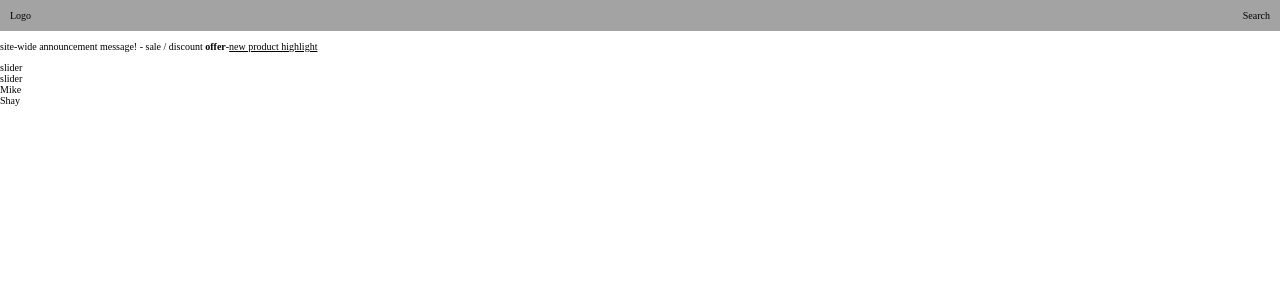
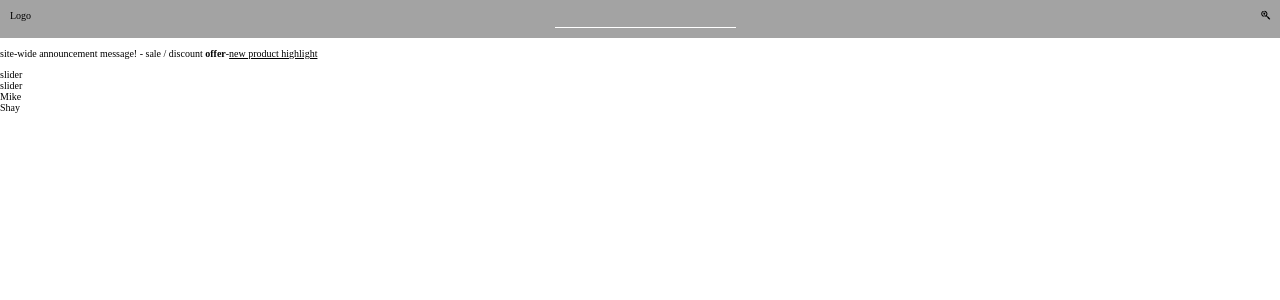
Before and after one commit to furtive-falcons/catwalk-website-react, a React app: page / in a window 1280 px wide. Shown: the top 300 px of the page. Built offline with nearby package versions, Linux system fonts and the light colour scheme.

Commit message:
add test, input, basic css to Search component

```diff
--- a/client/components/Details/components/Header/components/Search/index.js
+++ b/client/components/Details/components/Header/components/Search/index.js
@@ -1,10 +1,12 @@
 import React from 'react'
+import SearchStyles from './styles'
 
 const Search = () => {
     return (
-        <div>
-            Search
-        </div>
+        <>
+        <SearchStyles data-test="component-search" />
+        <i className="fab fa-searchengin"></i>
+        </>
     )
 }
 
--- /dev/null
+++ b/client/components/Details/components/Header/components/Search/styles.js
@@ -0,0 +1,10 @@
+import styled from 'styled-components';
+
+const SearchStyles = styled.input`
+        background-color: transparent;
+        border: none;
+        border-bottom: 1px solid white;
+        outline: none;
+`;
+
+export default SearchStyles;
--- a/package.json
+++ b/package.json
@@ -7,7 +7,7 @@
     "start:client": "webpack serve --mode development --compress --open",
     "dev": "webpack --watch --mode development --progress",
     "build": "webpack --mode production --progress",
-    "test": "jest"
+    "test": "jest --watch"
   },
   "repository": {
     "type": "git",
--- a/public/index.html
+++ b/public/index.html
@@ -3,6 +3,7 @@
 <head>
   <meta charset="utf-8">
   <meta name="viewport" content="width=device-width, initial-scale=1">
+  <script defer src="https://use.fontawesome.com/releases/v5.15.2/js/all.js" integrity="sha384-vuFJ2JiSdUpXLKGK+tDteQZBqNlMwAjhZ3TvPaDfN9QmbPb7Q8qUpbSNapQev3YF" crossorigin="anonymous"></script>
   <title>FEC</title>
 </head>
 <body>  <div id = 'root'></div>
```
Also changed, not shown: 1 other file (tests, documents, lock files or other folders).
